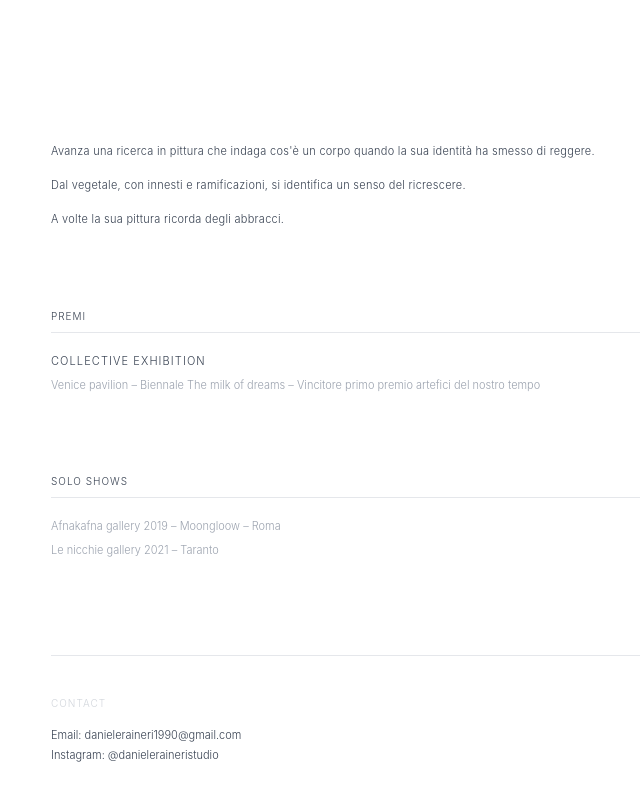
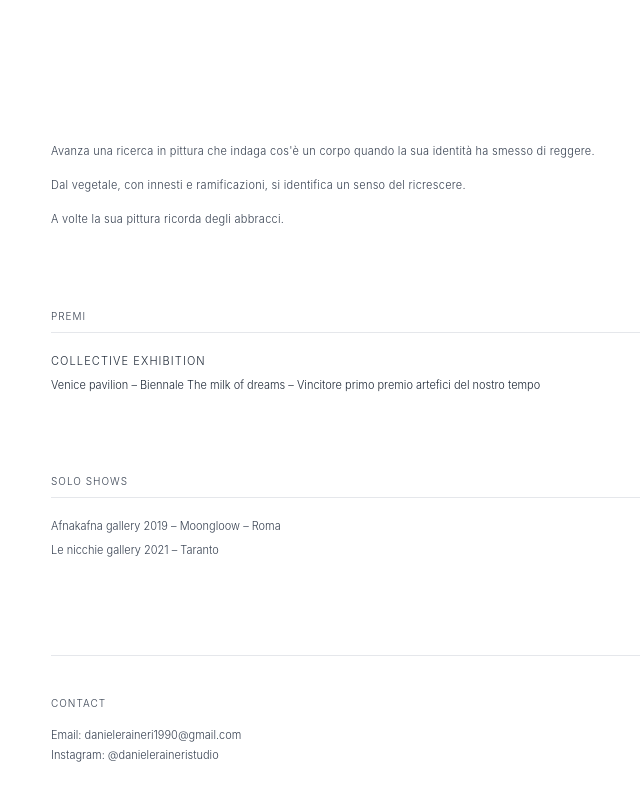
Before and after one commit to danieleraineri1990-prog/danieleraineristudio, a Next.js app: page / in a window 1280 px wide. Shown: the part 1766-2566 px from the top of the page, without its empty margins (141-781 px from the left). Built offline with nearby package versions, Linux system fonts and the light colour scheme.

Commit message:
Update index.js

```diff
--- a/pages/index.js
+++ b/pages/index.js
@@ -66,21 +66,21 @@ export default function Home() {
         <div className="mt-20">
           <h2 className="text-[10px] uppercase tracking-widest border-b pb-2 text-gray-700 font-light">Premi</h2>
           <div className="mt-5">
-            <p className="text-[11px] uppercase tracking-widest text-gray-700 font-light">COLLECTIVE EXHIBITION</p>
-            <p className="text-[11px] text-gray-400 mt-2 font-light">Venice pavilion – Biennale The milk of dreams – Vincitore primo premio artefici del nostro tempo</p>
+            <p className="text-[11px] uppercase tracking-widest text-gray-800 font-light">COLLECTIVE EXHIBITION</p>
+            <p className="text-[11px] text-gray-800 mt-2 font-light">Venice pavilion – Biennale The milk of dreams – Vincitore primo premio artefici del nostro tempo</p>
           </div>
         </div>
 
         <div className="mt-20">
           <h2 className="text-[10px] uppercase tracking-widest border-b pb-2 text-gray-700 font-light">Solo Shows</h2>
-          <div className="mt-5 text-[11px] text-gray-400 font-light">
+          <div className="mt-5 text-[11px] text-gray-700 font-light">
             <p>Afnakafna gallery 2019 – Moongloow – Roma</p>
             <p className="mt-2">Le nicchie gallery 2021 – Taranto</p>
           </div>
         </div>
 
         <div className="mt-24 border-t pt-10 text-[11px] text-gray-700 font-light">
-          <h2 className="text-[10px] uppercase tracking-widest text-gray-300 mb-4 font-light">Contact</h2>
+          <h2 className="text-[10px] uppercase tracking-widest text-gray-700 mb-4 font-light">Contact</h2>
           <p>Email: danieleraineri1990@gmail.com</p>
           <p className="mt-1">Instagram: @danieleraineristudio</p>
         </div>
```
